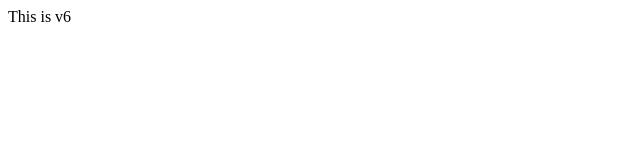
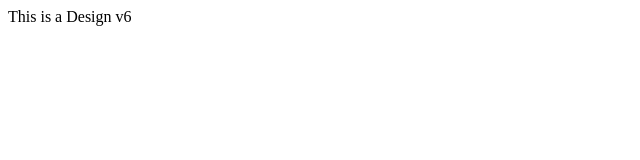
Before and after one commit to rahul12345678909/myrepO, a plain HTML site: page index.html in a window 1280 px wide. Shown: the full height of the page, 0-640 px from the left. Drawn offline with Linux system fonts and the light colour scheme.

Commit message:
Chenged h

```diff
--- a/index.html
+++ b/index.html
@@ -7,7 +7,7 @@
     <title>Document</title>
 </head>
 <body>
-    <h>This is v6</h>
+    <h>This is a Design v6</h>
 
 </body>
 </html>
```
